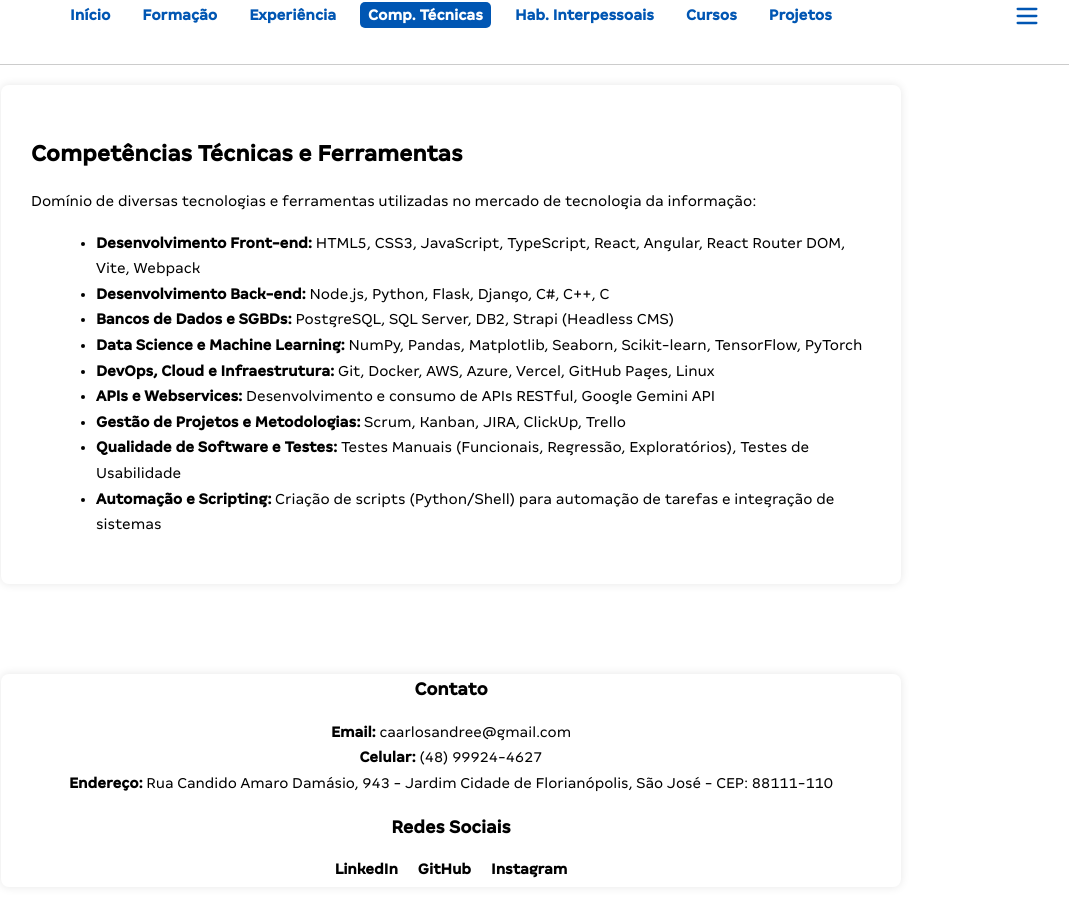
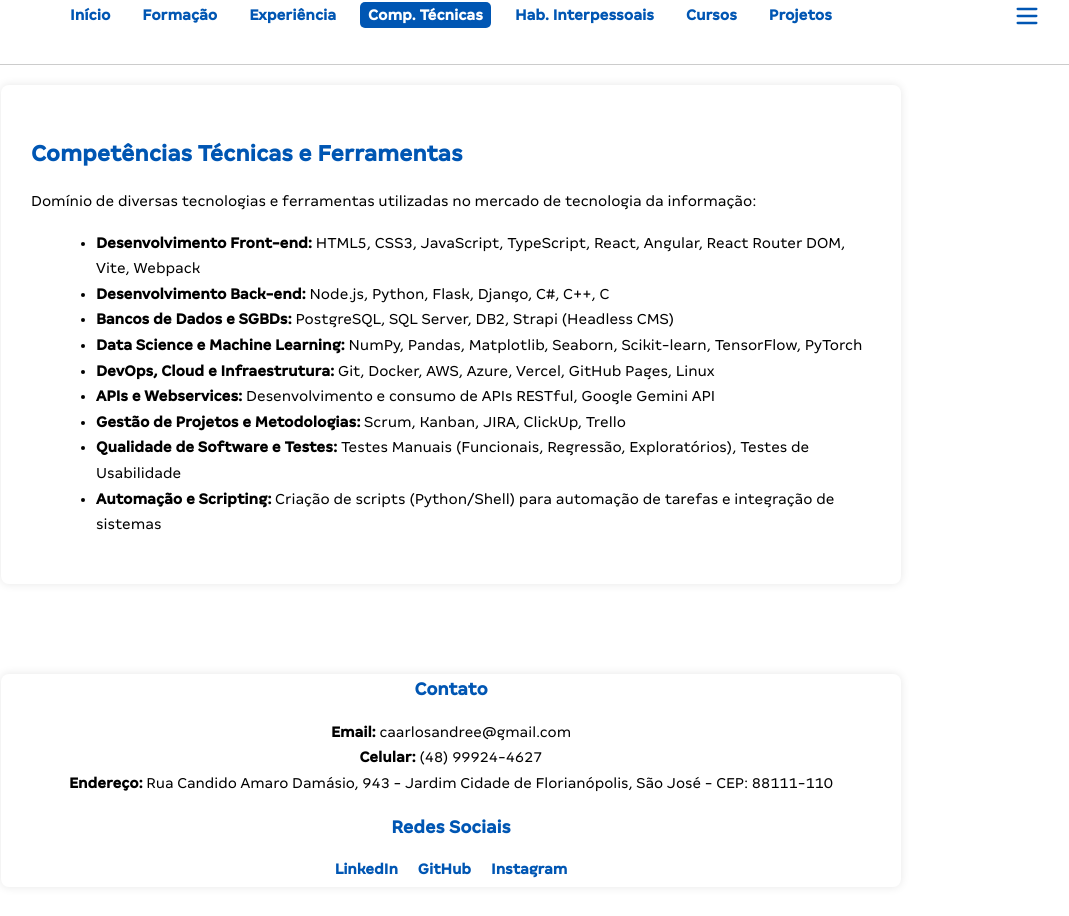
Before and after one commit to caarlosandree/meu-portfolio-react, a React (Vite) app: page /#/competencias-tecnicas in a window 1280 px wide. Shown: the part 354-1270 px from the top of the page, without its empty margins (189-1258 px from the left). Built offline with nearby package versions, Linux system fonts and the light colour scheme.

Commit message:
feat: ajustes UI e melhorias de performance // - Ajustes na UI para melhor usabilidade // - Melhoria na performance do carregamento de dados // - Correção de bugs menores

```diff
--- a/src/components/Footer/Footer.css
+++ b/src/components/Footer/Footer.css
@@ -18,7 +18,7 @@ footer hr {
 }
 
 .contact-info h2 {
-    color: var(--primary-color);
+    color: #0056b3;
     margin-bottom: 0.5em;
     font-size: 1.2em;
 }
@@ -34,6 +34,7 @@ footer hr {
 
 .contact-info a:hover {
     text-decoration: underline;
+    color: #0056b3;
 }
 
 .social-links {
@@ -51,7 +52,7 @@ footer hr {
 }
 
 .social-links a {
-    color: var(--primary-color);
+    color: #0056b3;
     text-decoration: none;
     font-weight: bold;
     transition: color 0.3s ease;
--- a/src/styles/CursosAdicionais.css
+++ b/src/styles/CursosAdicionais.css
@@ -23,6 +23,7 @@
 }
 
 .course-card h4 {
+    color: #0056b3;
     margin-top: 0;
     border-bottom: 2px solid var(--primary-color);
     padding-bottom: 10px;
--- a/src/styles/HabilidadesInterpessoais.css
+++ b/src/styles/HabilidadesInterpessoais.css
@@ -21,6 +21,7 @@
 }
 
 .skill-card h4 {
+    color: #0056b3;
     margin-top: 0;
     border-bottom: 2px solid var(--primary-color);
     padding-bottom: 10px;
--- a/src/styles/_typography.css
+++ b/src/styles/_typography.css
@@ -1,7 +1,7 @@
 /* src/styles/_typography.css */
 
 h1, h2, h3 {
-    color: var(--primary-color);
+    color: #0056b3;
     margin-bottom: 0.5em;
 }
 
```
